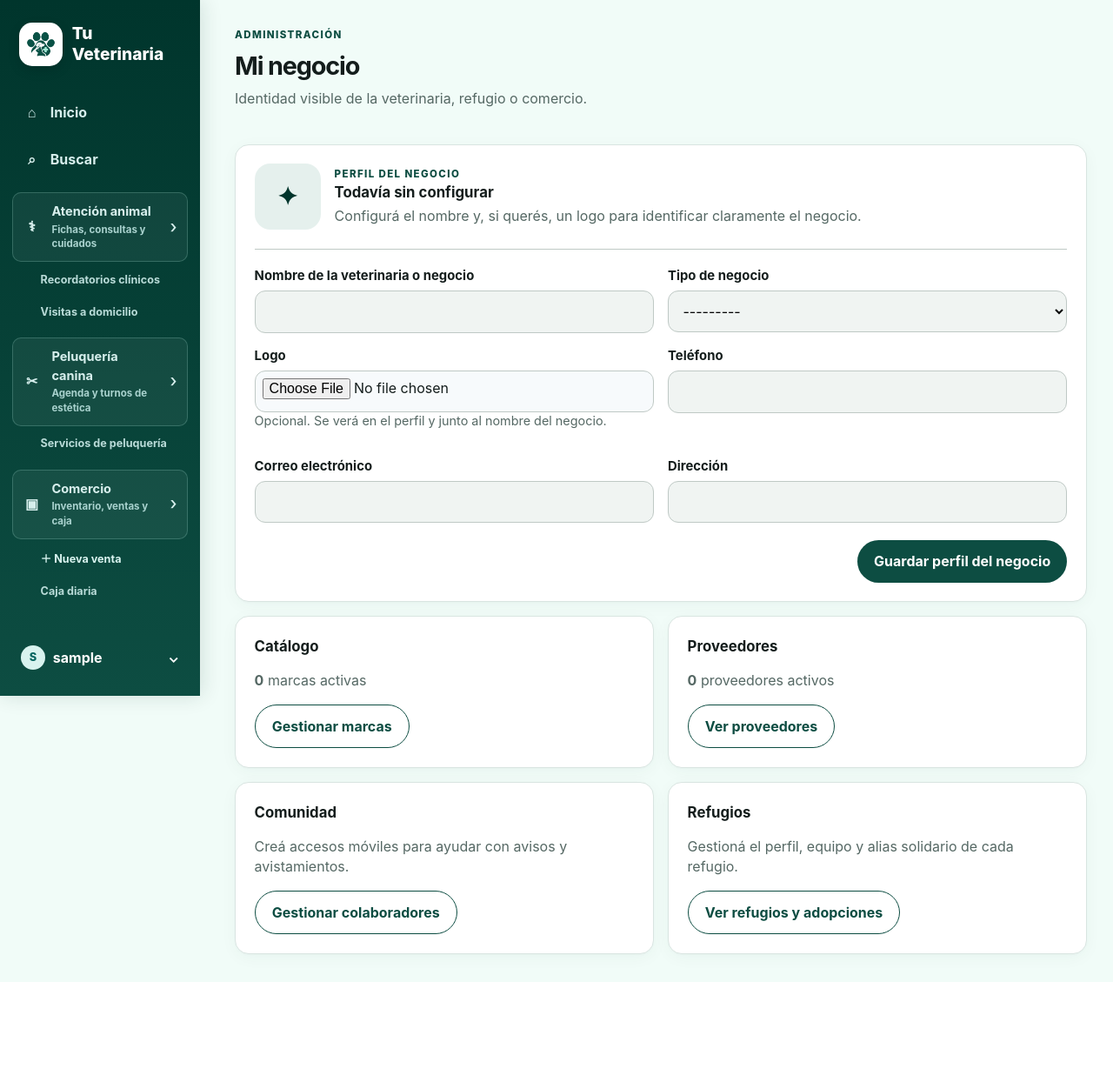
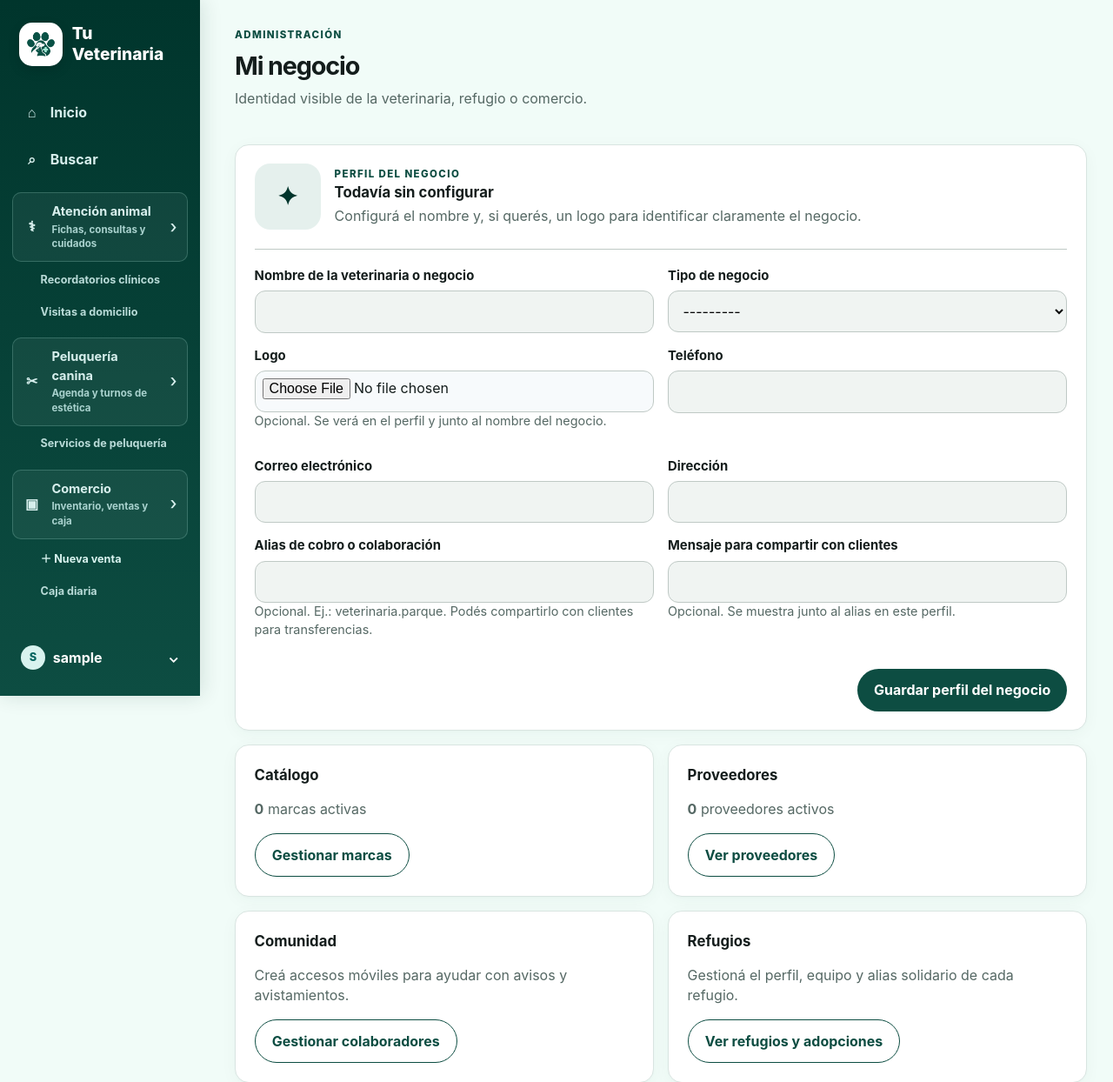
Before and after one commit to ezebellino/AppCanina, a Django app: page /inventario/mi-negocio/ in a window 1280 px wide. Shown: the top 1244 px of the page at 87% size. Before the commit the page ends 1129 px from the top, so only its background shows below. Run offline with Django 5.2, Linux system fonts and the light colour scheme; the visitor is signed in with stand-in values (Sample User, id 1); data that the repository does not hold is empty.

Commit message:
feat: support institutional payment aliases

```diff
--- a/appcanina/lost_pets/api.py
+++ b/appcanina/lost_pets/api.py
@@ -113,7 +113,7 @@ def mobile_register(request):
                 phone=(payload.get("organization_phone") or "").strip()[:40],
                 email=(payload.get("organization_email") or payload.get("email") or "").strip()[:254],
                 address=(payload.get("organization_address") or "").strip()[:220],
-                donation_alias=(payload.get("donation_alias") or "").strip()[:120] if account_type == "shelter" else "",
+                donation_alias=(payload.get("donation_alias") or "").strip()[:120],
             )
             OrganizationMembership.objects.create(
                 organization=organization,
--- a/appcanina/lost_pets/tests.py
+++ b/appcanina/lost_pets/tests.py
@@ -206,7 +206,7 @@ class LostPetReportTests(TestCase):
     def test_mobile_registration_creates_pending_veterinary_profile_without_staff_permissions(self):
         response = self.client.post(
             reverse("mobile_register"),
-            data='{"username":"veterinaria-nueva","first_name":"Laura","email":"laura@example.com","password":"ClaveSegura123","password_confirmation":"ClaveSegura123","account_type":"veterinary","organization_name":"Veterinaria del Parque","locality":"Avellaneda","organization_phone":"11 5555 1234"}',
+            data='{"username":"veterinaria-nueva","first_name":"Laura","email":"laura@example.com","password":"ClaveSegura123","password_confirmation":"ClaveSegura123","account_type":"veterinary","organization_name":"Veterinaria del Parque","locality":"Avellaneda","organization_phone":"11 5555 1234","donation_alias":"veterinaria.parque"}',
             content_type="application/json",
         )
 
@@ -215,6 +215,7 @@ class LostPetReportTests(TestCase):
         user = User.objects.get(username="veterinaria-nueva")
         self.assertEqual(organization.kind, Organization.Kind.VETERINARY)
         self.assertEqual(organization.locality, "Avellaneda")
+        self.assertEqual(organization.donation_alias, "veterinaria.parque")
         self.assertFalse(organization.is_verified)
         self.assertTrue(OrganizationMembership.objects.filter(organization=organization, user=user, role="manager").exists())
         self.assertFalse(user.has_perm("patients.view_patient"))
--- a/appcanina/organizations/forms.py
+++ b/appcanina/organizations/forms.py
@@ -9,13 +9,17 @@ from .models import OrganizationMembership
 class BusinessProfileForm(forms.ModelForm):
     class Meta:
         model = Organization
-        fields = ["name", "kind", "logo", "phone", "email", "address"]
+        fields = ["name", "kind", "logo", "phone", "email", "address", "donation_alias", "donation_message"]
         labels = {
             "name": "Nombre de la veterinaria o negocio",
             "kind": "Tipo de negocio",
+            "donation_alias": "Alias de cobro o colaboración",
+            "donation_message": "Mensaje para compartir con clientes",
         }
         help_texts = {
             "logo": "Opcional. Se verá en el perfil y junto al nombre del negocio.",
+            "donation_alias": "Opcional. Ej.: veterinaria.parque. Podés compartirlo con clientes para transferencias.",
+            "donation_message": "Opcional. Se muestra junto al alias en este perfil.",
         }
 
 
@@ -25,7 +29,7 @@ class ShelterProfileForm(forms.ModelForm):
         fields = ["name", "logo", "phone", "email", "address", "donation_alias", "donation_message"]
         labels = {
             "name": "Nombre del refugio",
-            "donation_alias": "Alias para recibir colaboraciones",
+            "donation_alias": "Alias de colaboración",
             "donation_message": "Mensaje debajo de cada animal",
         }
         help_texts = {
--- a/appcanina/templates/inventory/business_profile.html
+++ b/appcanina/templates/inventory/business_profile.html
@@ -2,6 +2,6 @@
 {% block title %}Mi negocio · AppCanina{% endblock %}
 {% block content %}
 <div class="page-heading"><div><p class="eyebrow">Administración</p><h1>{% if profile %}{{ profile.name }}{% else %}Mi negocio{% endif %}</h1><p>Identidad visible de la veterinaria, refugio o comercio.</p></div></div>
-<section class="card business-profile-card"><div class="business-profile-intro">{% if profile.logo %}<img class="business-logo-preview" src="{{ profile.logo.url }}" alt="Logo de {{ profile.name }}">{% else %}<span class="business-logo-placeholder" aria-hidden="true">✦</span>{% endif %}<div><p class="eyebrow">Perfil del negocio</p><h2>{% if profile %}{{ profile.name }}{% else %}Todavía sin configurar{% endif %}</h2>{% if profile %}<p>{{ profile.get_kind_display }}{% if profile.phone %} · {{ profile.phone }}{% endif %}{% if profile.address %} · {{ profile.address }}{% endif %}</p>{% else %}<p>Configurá el nombre y, si querés, un logo para identificar claramente el negocio.</p>{% endif %}</div></div>{% if can_edit %}<form method="post" enctype="multipart/form-data" class="form-grid business-profile-form">{% csrf_token %}{% for field in form %}<div><label for="{{ field.id_for_label }}">{{ field.label }}</label>{{ field }}{% if field.help_text %}<p class="form-help">{{ field.help_text }}</p>{% endif %}{{ field.errors }}</div>{% endfor %}<div class="form-actions"><button>Guardar perfil del negocio</button></div></form>{% endif %}</section>
+<section class="card business-profile-card"><div class="business-profile-intro">{% if profile.logo %}<img class="business-logo-preview" src="{{ profile.logo.url }}" alt="Logo de {{ profile.name }}">{% else %}<span class="business-logo-placeholder" aria-hidden="true">✦</span>{% endif %}<div><p class="eyebrow">Perfil del negocio</p><h2>{% if profile %}{{ profile.name }}{% else %}Todavía sin configurar{% endif %}</h2>{% if profile %}<p>{{ profile.get_kind_display }}{% if profile.phone %} · {{ profile.phone }}{% endif %}{% if profile.address %} · {{ profile.address }}{% endif %}</p>{% if profile.donation_alias %}<p><strong>Alias para compartir:</strong> {{ profile.donation_alias }}</p>{% if profile.donation_message %}<p class="muted">{{ profile.donation_message }}</p>{% endif %}{% endif %}{% else %}<p>Configurá el nombre y, si querés, un logo para identificar claramente el negocio.</p>{% endif %}</div></div>{% if can_edit %}<form method="post" enctype="multipart/form-data" class="form-grid business-profile-form">{% csrf_token %}{% for field in form %}<div><label for="{{ field.id_for_label }}">{{ field.label }}</label>{{ field }}{% if field.help_text %}<p class="form-help">{{ field.help_text }}</p>{% endif %}{{ field.errors }}</div>{% endfor %}<div class="form-actions"><button>Guardar perfil del negocio</button></div></form>{% endif %}</section>
 <div class="detail-grid"><section class="card"><h2>Catálogo</h2><p><strong>{{ brand_count }}</strong> marcas activas</p><a class="button button-ghost" href="{% url 'brand_list' %}">Gestionar marcas</a></section><section class="card"><h2>Proveedores</h2><p><strong>{{ supplier_count }}</strong> proveedores activos</p><a class="button button-ghost" href="{% url 'supplier_list' %}">Ver proveedores</a></section>{% if perms.auth.add_user %}<section class="card"><h2>Comunidad</h2><p>Creá accesos móviles para ayudar con avisos y avistamientos.</p><a class="button button-ghost" href="{% url 'community_collaborators' %}">Gestionar colaboradores</a></section>{% endif %}{% if perms.organizations.add_organization %}<section class="card"><h2>Refugios</h2><p>Gestioná el perfil, equipo y alias solidario de cada refugio.</p><a class="button button-ghost" href="{% url 'shelter_list' %}">Ver refugios y adopciones</a></section>{% endif %}</div>
 {% endblock %}
```
Also changed, not shown: mobile/App.js (+1 -1 lines).
